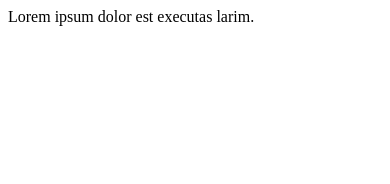
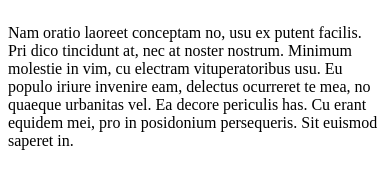
Before and after one commit to smoyame/mockup.email, a plain HTML site: page email/email.html in a window 390 px wide. Drawn offline with Linux system fonts and the light colour scheme.

Commit message:
Constrain width of email across all email clients
<table ... style="width: 100% !important; max-width: 640px" ...>

* "max-width: 100%; width: 640px;" results in zoomed out emails on iOS and Android in too many cases.
* By switching where we apply 100% & hard-set widths, we avoid non-responsive widths on mobile triggering that behavior.
* We leverage how Outlook automatically removes styles with !important flags.
	* Without the !important flag, Outlook 2007, 2010, and 2013 read the 100% width, and display that over the inline width attribute's set size.
	* Since all other Outlook clients are reading the inline width attribute, we can remove the inline CSS width for Outlooks 2007/2010/2013 with an important flag. Leaving us with the same behavior throughout all Outlook clients!

```diff
--- a/email/email.html
+++ b/email/email.html
@@ -56,7 +56,13 @@
 			</tr>
 			<tr>
 				<td>
-					Lorem ipsum dolor est executas larim.
+					<table id="width-wrapper" cellspacing="0" cellpadding="0" role="presentation" border="0" style="width: 100% !important; max-width: 640px;" width="640">
+						<tr>
+							<td>
+								<p>Nam oratio laoreet conceptam no, usu ex putent facilis. Pri dico tincidunt at, nec at noster nostrum. Minimum molestie in vim, cu electram vituperatoribus usu. Eu populo iriure invenire eam, delectus ocurreret te mea, no quaeque urbanitas vel. Ea decore periculis has. Cu erant equidem mei, pro in posidonium persequeris. Sit euismod saperet in.</p>
+							</td>
+						</tr>
+					</table>
 				</td>
 			</tr>
 		</table>
```
